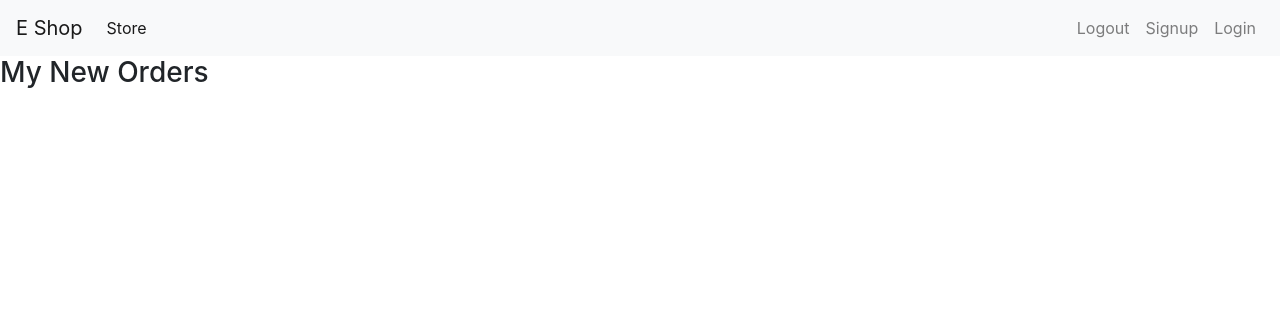
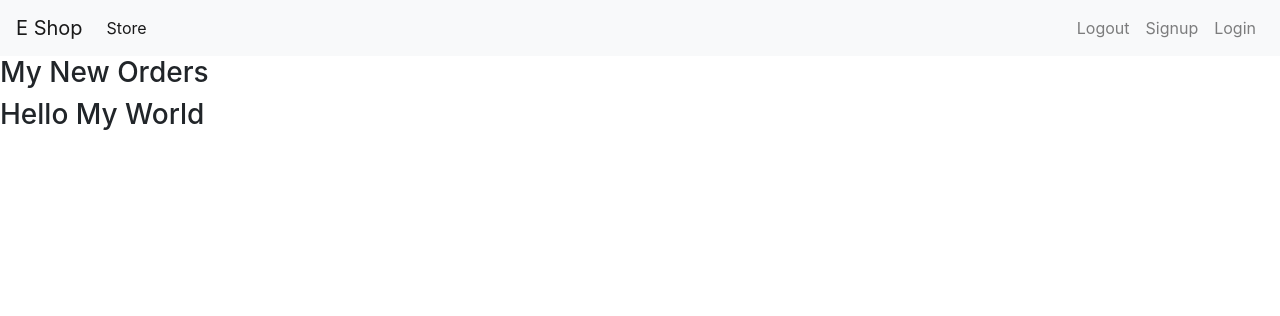
Before and after one commit to gauravkhandelwal140/DjangoWebsite, a Django app: template Eshop/store/templates/orders/order.html in a window 1280 px wide. Shown: the top 316 px of the page. Run offline with Django 3.2, Linux system fonts and the light colour scheme; the template is opened without the code that fills it, so the values that code supplies are empty.

Commit message:
My Django project as 11/11/2020

```diff
--- a/Eshop/store/templates/orders/order.html
+++ b/Eshop/store/templates/orders/order.html
@@ -1,4 +1,5 @@
 {% extends "base.html" %}
 {% block content %}
 <h3>My New Orders </h3>
+<h3> Hello My World</h3>
 {% endblock content%}
```
